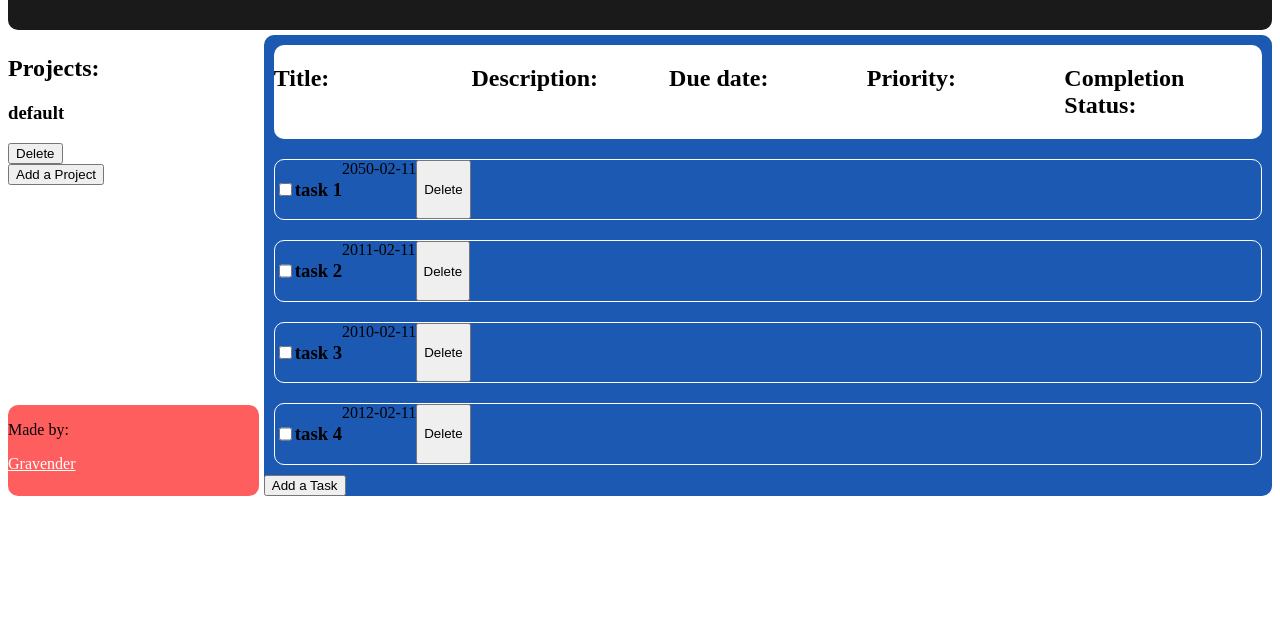
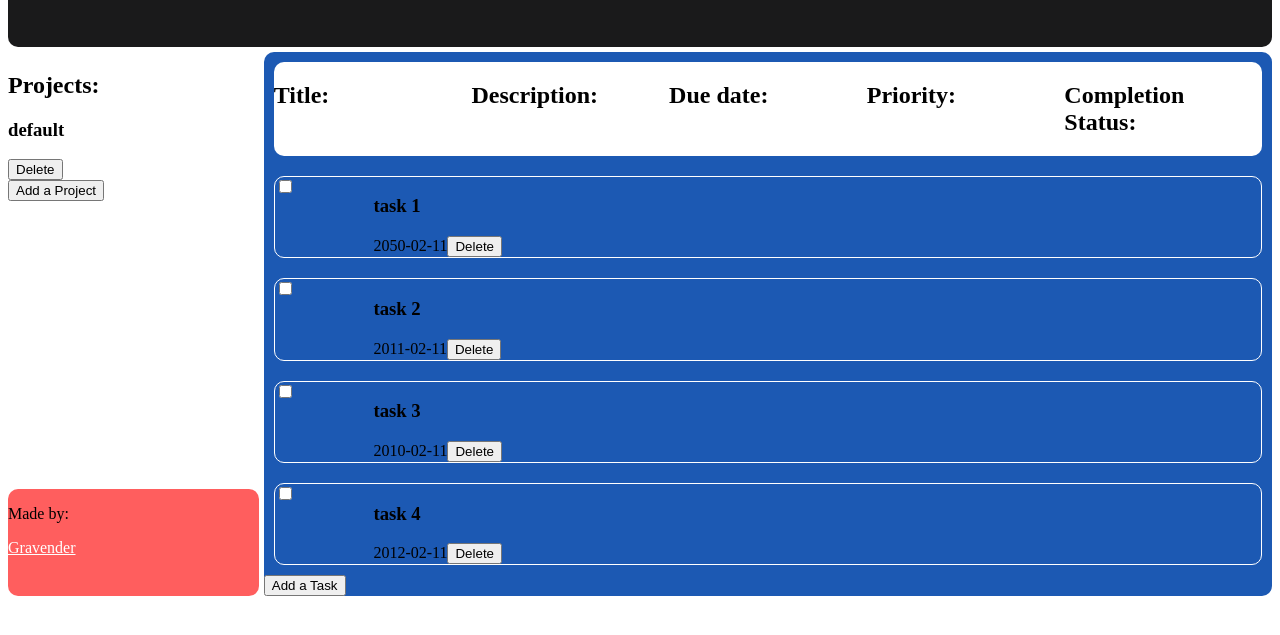
Before and after one commit to Gravender/todo-list, a website built with webpack: page dist/index.html in a window 1280 px wide. Shown: the part 87-722 px from the top of the page. Built offline with nearby package versions, Linux system fonts and the light colour scheme.

Commit message:
Fixed check div and delete btn errors.

```diff
--- a/src/css/style.css
+++ b/src/css/style.css
@@ -69,7 +69,13 @@ header {
     flex: 1;
     display: flex;
 }
-
+.checkDiv{
+    width: 10%;
+    justify-content: center;
+    align-items: center;
+}.taskDiv{
+    width: 90%;
+}
 .completed {
     background-color: var(--completed-task-color);
     text-decoration: line-through;
--- a/src/object-handlers/projects.js
+++ b/src/object-handlers/projects.js
@@ -74,7 +74,8 @@ class Projects {
         return -1;
     }
     updateTask(target, property, value) {
-        this.locatebyTask(target).updateTask(target, property, value);
+        let project = this.locatebyTask(target)
+        if(project != -1 && project != undefined){project.updateTask(target, property, value)};
         createData(this);
     }
 }
--- a/src/static-page/taskView.js
+++ b/src/static-page/taskView.js
@@ -47,6 +47,8 @@ function createLegend() {
 function createTask(task) {
     const element = document.createElement('div');
     const mainTaskDiv = document.createElement('div');
+    const checkDiv = document.createElement('div');
+    const taskDiv = document.createElement('div');
     const title = document.createElement('h3');
     const dueDate = document.createElement('span');
     const completed = document.createElement('input');
@@ -56,6 +58,8 @@ function createTask(task) {
 
     element.classList.add('task');
     mainTaskDiv.classList.add('mainTaskDiv');
+    checkDiv.classList.add('checkDiv');
+    taskDiv.classList.add('taskDiv');
     title.classList.add('taskTitle');
     dueDate.classList.add('taskDueDate');
     completed.classList.add('taskCompleted');
@@ -74,11 +78,11 @@ function createTask(task) {
             element.classList.add('completed');
         }
         let projects = restore();
-        projects.updateTask(task, 'completed', );
+        projects.updateTask(task, 'completed', !task.completed);
         const content = document.querySelector('#content');
         renderStaticPages(content);
     });
-    mainTaskDiv.addEventListener('click', ()=>{
+    taskDiv.addEventListener('click', ()=>{
         let expandedTaskDiv = document.querySelector('#expandedTaskDiv');
         let projects = restore();
         projects.updateTask(task, 'isExpanded', true);
@@ -90,10 +94,12 @@ function createTask(task) {
         const content = document.querySelector('#content');
         renderStaticPages(content);
     });
-    mainTaskDiv.appendChild(completed);
-    mainTaskDiv.appendChild(title);
-    mainTaskDiv.appendChild(dueDate);
-    mainTaskDiv.appendChild(deleteTaskBtn(task));
+    checkDiv.appendChild(completed);
+    taskDiv.appendChild(title);
+    taskDiv.appendChild(dueDate);
+    taskDiv.appendChild(deleteTaskBtn(task));
+    mainTaskDiv.appendChild(checkDiv);
+    mainTaskDiv.appendChild(taskDiv);
     element.appendChild(mainTaskDiv);
     if(task.isExpanded == true){
         element.appendChild(expandTask(task));
@@ -154,6 +160,9 @@ function deleteTaskBtn(target){
         let projects = restore();
         projects.deleteTask(target);
         const content = document.querySelector('#content');
+        while(content.firstChild){
+            content.removeChild(content.lastChild);
+        }
         renderStaticPages(content);
     })
 
```
